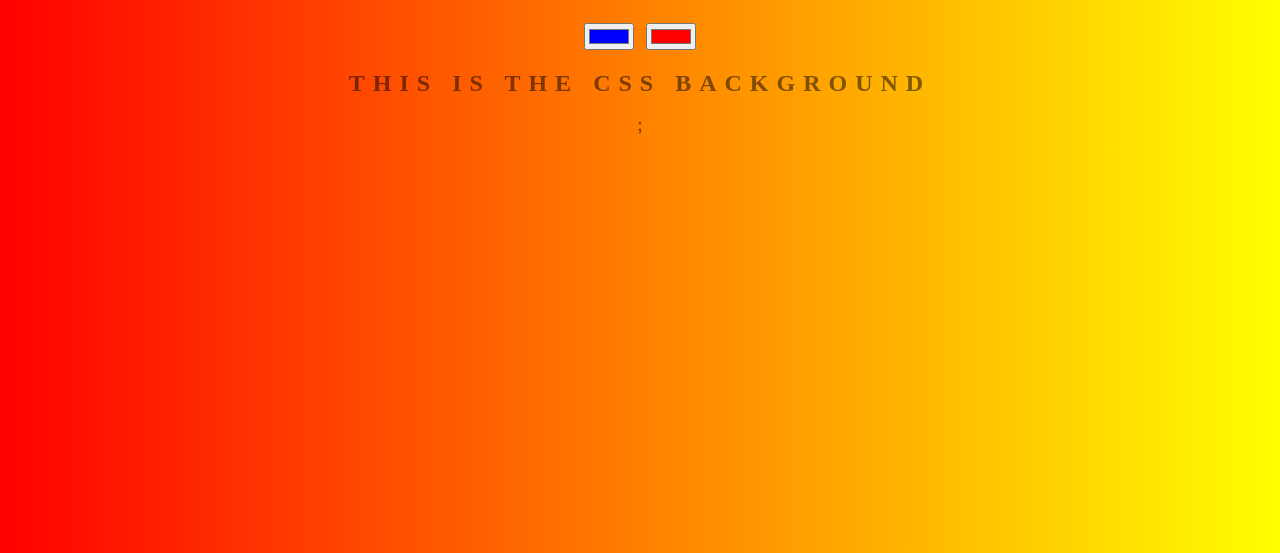
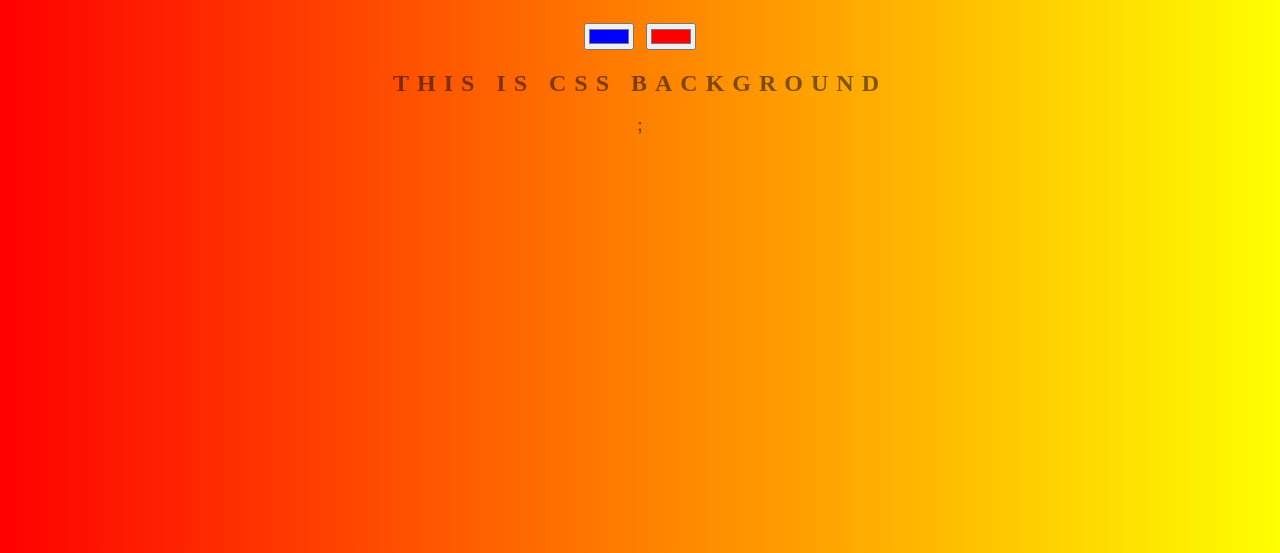
Before and after one commit to Varun3815/Background-Generator, a plain HTML site: page index.html in a window 1280 px wide. Shown: the part 247-800 px from the top of the page. Drawn offline with Linux system fonts and the light colour scheme.

Commit message:
removing the

```diff
--- a/index.html
+++ b/index.html
@@ -7,7 +7,7 @@
     <h1>Gradient Cool Background Generator</h1>
     <input class="color1" type="color" name="color1" value="#0000ff">
     <input class="color2" type="color" name="color2" value="#ff0000">
-    <h2>This is the  CSS Background </h2>
+    <h2>This is CSS Background </h2>
     <h3></h3>
 
     <script src="script.js"></script>
```
